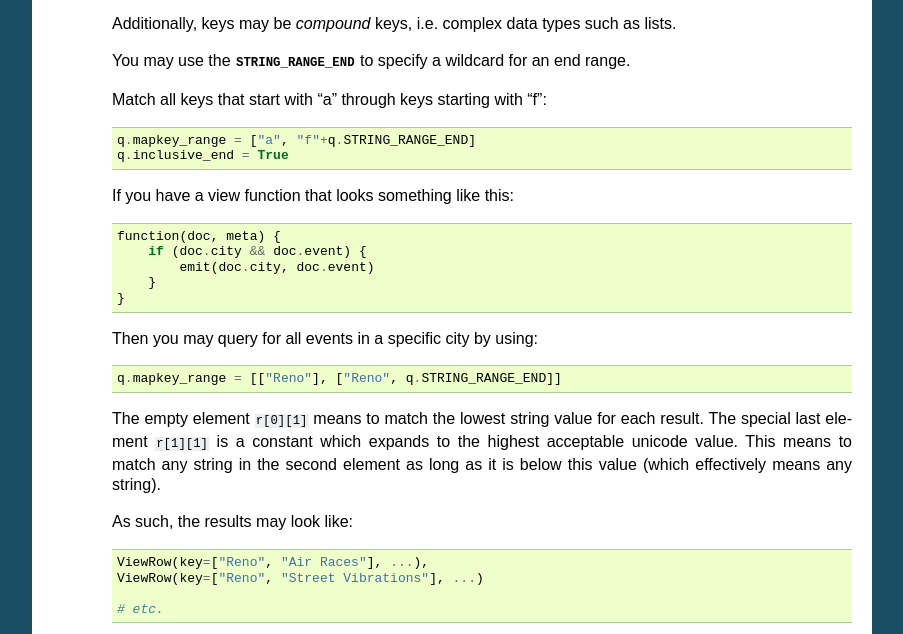
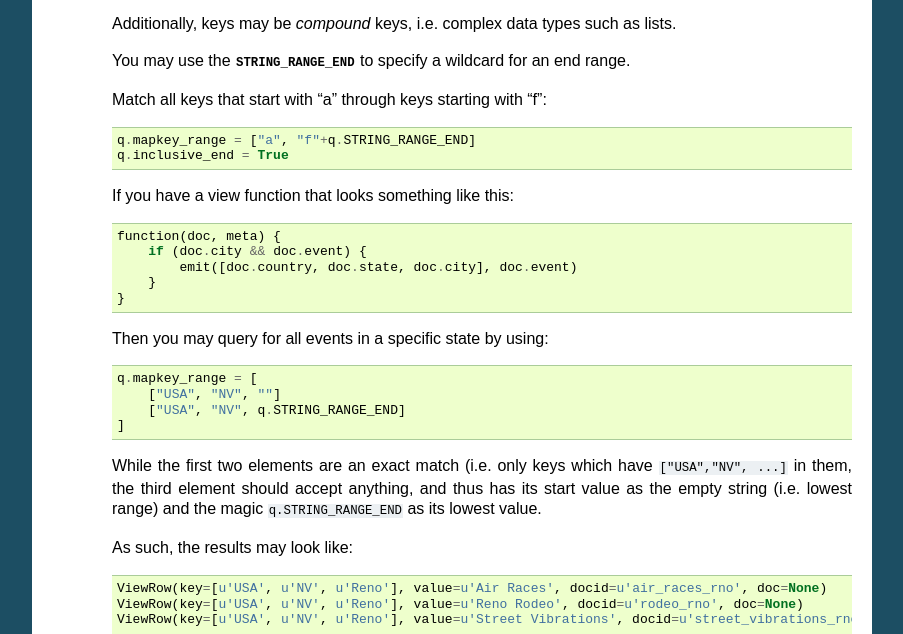
Before and after one commit to couchbase/couchbase-python-client, a Sphinx documentation site: the page built from docs/source/api/views.rst, in a window 1280 px wide and 900 px high, scrolled down 2696 px, cut to the strip 0-634 px from the top of the window. Shown: the whole strip, without its empty margins (198-1101 px from the left). Built offline with Sphinx 7.4.7, drawn with Linux system fonts in a browser that asks for light colours; the version number is read from the project's files by our own code.

Commit message:
PYCBC-245: Range view documentation fixups
Change-Id: Icb35f42e599cf6d3d3abe7f086554a20c0eb4423
Reviewed-on: http://review.couchbase.org/36846
Reviewed-by: Matt Ingenthron <matt@couchbase.com>
Tested-by: Mark Nunberg <mnunberg@haskalah.org>

```diff
--- a/docs/source/api/views.rst
+++ b/docs/source/api/views.rst
@@ -198,24 +198,27 @@ The following properties allow you to
 
             function(doc, meta) {
                 if (doc.city && doc.event) {
-                    emit(doc.city, doc.event)
+                    emit([doc.country, doc.state, doc.city], doc.event)
                 }
             }
 
-        Then you may query for all events in a specific city by using::
+        Then you may query for all events in a specific state by using::
 
-            q.mapkey_range = [["Reno"], ["Reno", q.STRING_RANGE_END]]
+            q.mapkey_range = [
+                ["USA", "NV", ""]
+                ["USA", "NV", q.STRING_RANGE_END]
+            ]
 
-        The empty element ``r[0][1]`` means to match the lowest string value
-        for each result. The special last element ``r[1][1]`` is a constant
-        which expands to the highest acceptable unicode value. This means
-        to match any string in the second element as long as it is below this
-        value (which effectively means any string).
+        While the first two elements are an exact match (i.e. only keys which
+        have ``["USA","NV", ...]`` in them, the third element should accept
+        anything, and thus has its start value as the empty string (i.e. lowest
+        range) and the magic ``q.STRING_RANGE_END`` as its lowest value.
 
         As such, the results may look like::
 
-            ViewRow(key=["Reno", "Air Races"], ...),
-            ViewRow(key=["Reno", "Street Vibrations"], ...)
+            ViewRow(key=[u'USA', u'NV', u'Reno'], value=u'Air Races', docid=u'air_races_rno', doc=None)
+            ViewRow(key=[u'USA', u'NV', u'Reno'], value=u'Reno Rodeo', docid=u'rodeo_rno', doc=None)
+            ViewRow(key=[u'USA', u'NV', u'Reno'], value=u'Street Vibrations', docid=u'street_vibrations_rno', doc=None)
 
             # etc.
 
```
